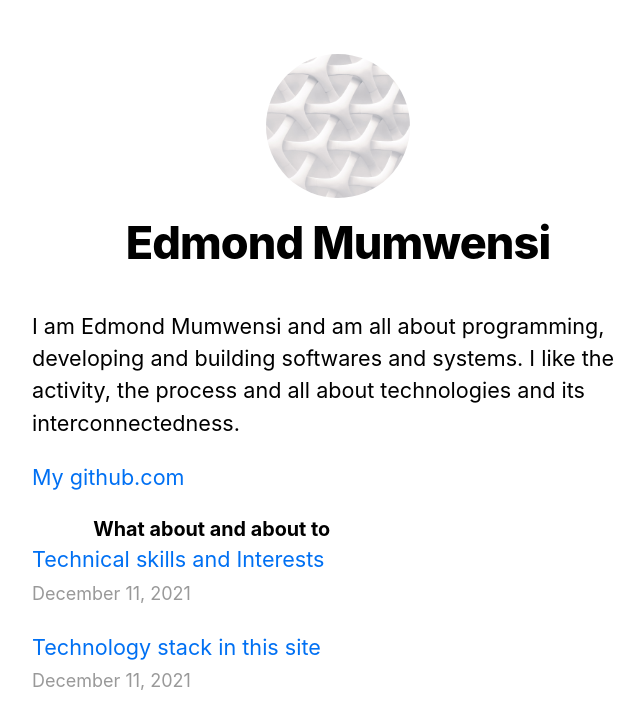
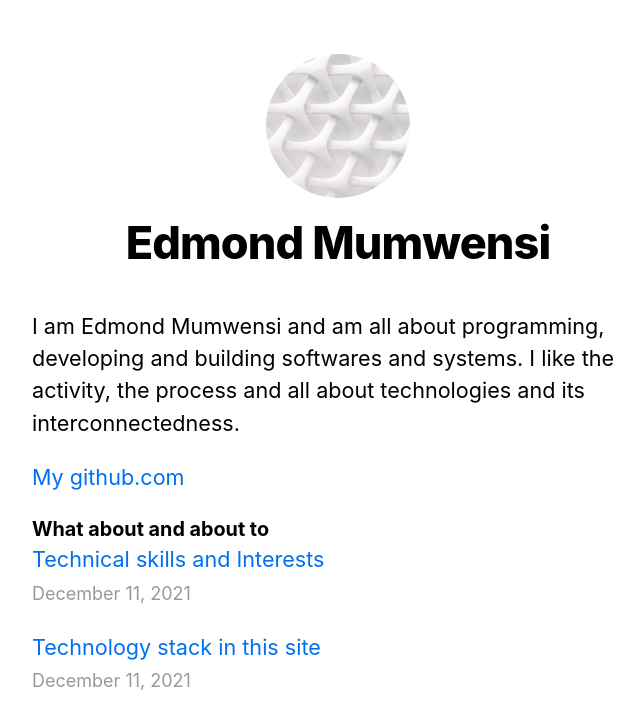
Before and after one commit to edmond-dev/nextjs-blog, a Next.js app: page / in a window 1280 px wide. Shown: the top 728 px of the page, without its empty margins (302-946 px from the left). Built offline with nearby package versions, Linux system fonts and the light colour scheme.

Commit message:
edited skills section

```diff
--- a/styles/utils.module.css
+++ b/styles/utils.module.css
@@ -17,7 +17,7 @@
 .headingLg {
   font-size: 1.1rem;
   line-height: 1.4;
-  margin: auto 10%;
+  margin: auto auto;
 }
 
 .headingMd {
```
Also changed, not shown: posts/ssg-ssr.md (+3 -0 lines).
